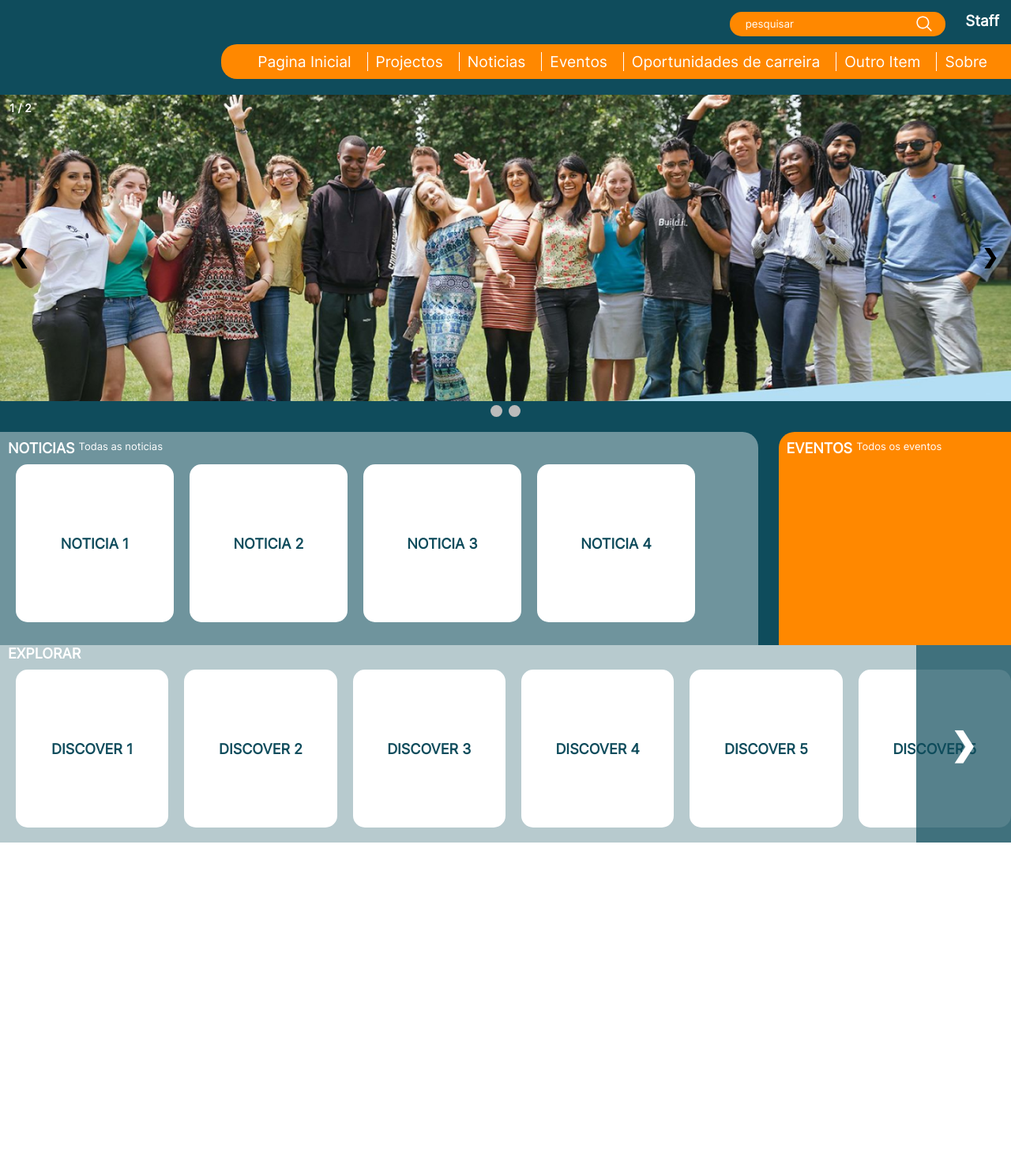
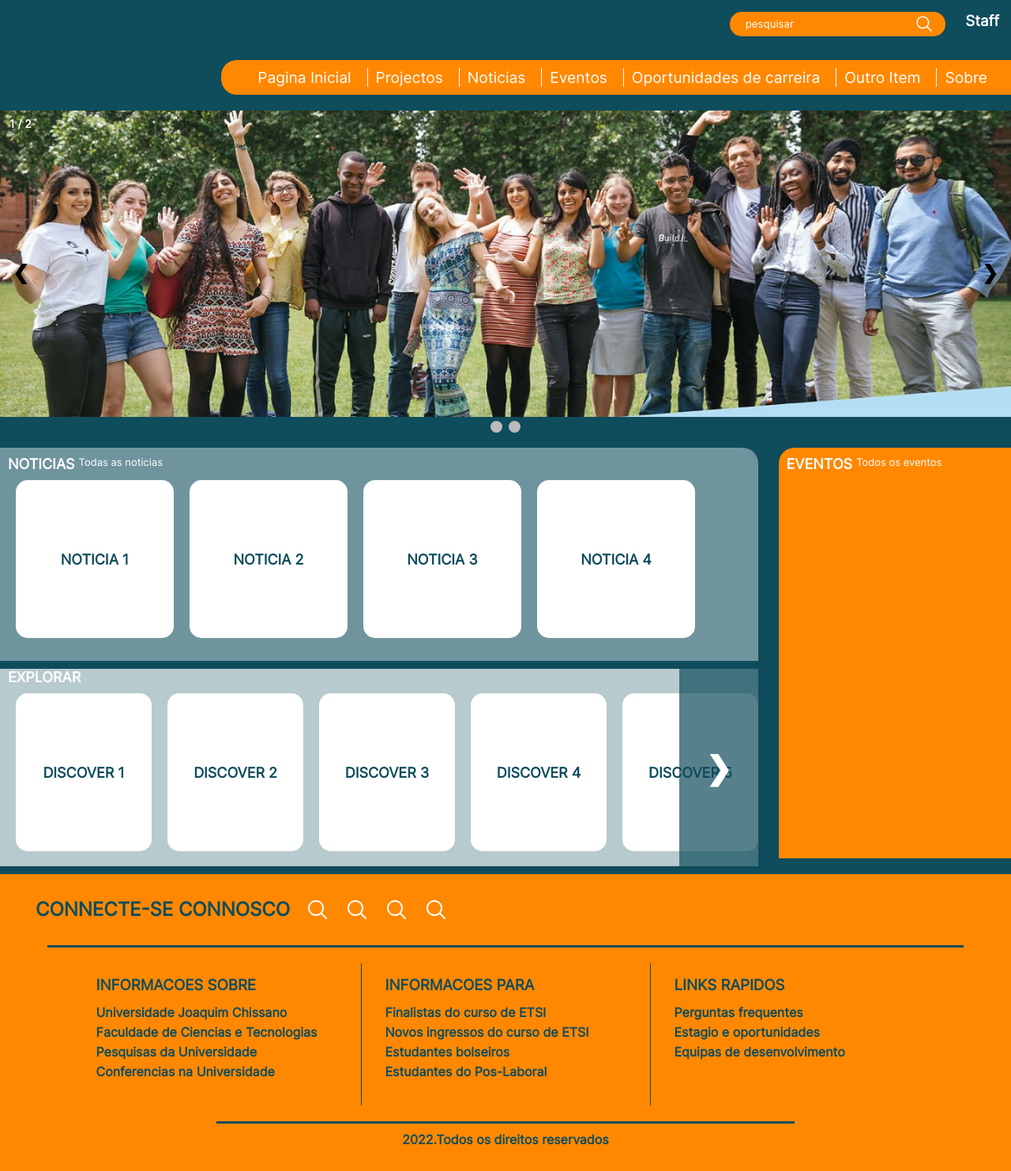
Before and after one commit to Jay-Ubisse/portal-fct, a PHP site: page / in a window 1280 px wide. Shown: the whole page at 79% size. Before the commit the page ends 1067 px from the top, so only its background shows below. Run offline with PHP 8.4, Linux system fonts and the light colour scheme.

Commit message:
Adicionando o footer

```diff
--- a/assets/css/global.css
+++ b/assets/css/global.css
@@ -64,7 +64,7 @@ header > nav {
     justify-content: right;
 }
 header > nav > ul {
-    margin-top: 10px;
+    margin-top: 30px;
     padding: 10px 20px;
     color: #FFFFFF;
     font-size: larger;
@@ -90,3 +90,84 @@ header > nav > ul > li + li {
     border-width: thin;
     border-color: #FFFFFF;
 }
+
+
+/*Estilos para o footer*/
+footer > section{
+    background-color: #FF8800;
+    margin-top: 10px;
+    color:#0F4C5C;
+    padding: 30px;
+}
+
+.social-media{
+    text-transform: uppercase;
+    display: flex;
+    gap: 20px;
+    margin-bottom: 30px;
+    margin-left: 15px;
+}
+
+/* linhas que dividem a informacao */
+hr{
+    background-color: #0F4C5C;
+    border: none;
+    height: 3px;
+}
+
+#hr1{
+    margin-left:30px;
+    margin-right:30px;
+    margin-bottom: 20px;
+}
+
+.h{
+    justify-content: center;
+    display: flex;
+}
+
+#hr2{
+    width: 60%;
+    margin-top: 20px;
+}
+
+/* As 3 divs */
+
+.info-geral{
+    display: flex;
+    justify-content: center;
+
+
+}
+
+.geral{
+    gap:30px;
+    padding: 30px;
+    padding-top: 15px;
+    line-height: 25px;
+    font-weight: bold;
+    width: 25%;
+}
+.geral > h3 > a{
+    text-decoration: none;
+    color:#0F4C5C;
+    text-transform: uppercase;
+}
+
+.geral > ul{
+    margin-top: 10px;
+    list-style-type: none;
+}
+
+ .geral + .geral {
+    border-left-style: solid;
+    border-width: thin;
+    border-color: #0F4C5C;
+}
+
+/* Todos direitos reservados */
+.foot > p{
+    text-align: center;
+    font-weight: 600;
+    margin-top: 10px;
+}
--- a/assets/css/index.css
+++ b/assets/css/index.css
@@ -64,7 +64,6 @@
     transition: background-color 0.6s ease;
 }
 
-.active,
 .dot:hover {
     background-color: #717171;
 }
@@ -93,12 +92,13 @@
     padding-bottom: 20px;
     border-top-right-radius: 20px;
     float: left;
+    margin-bottom: 10px;
 }
 /*seccao dos eventos*/
 aside {
     width: 23%;
     background-color: #FF8800;
-    min-height: 250px;
+    min-height: 500px;
     margin-top: 15px;
     padding-bottom: 20px;
     border-top-left-radius: 20px;
@@ -106,16 +106,16 @@ aside {
 }
 /*seccao das projectos*/
 #explore {
-    width: 100%;
+    width: 75%;
     background-color: rgba(255, 255, 255, 0.7);
     min-height: 250px;
-    clear: both;
     position: relative;
+    clear: left;
 }
 #explore > #scroll {
     background-color: rgba(15, 76, 92, 0.7);
     height: 100%;
-    width: 120px;
+    width: 100px;
     position: absolute;
     right: 0;
     top: 0;
@@ -174,6 +174,4 @@ aside {
 }
 .box-info {
     color: #0F4C5C;
-    width: fit-content;
-
 }
--- a/index.html
+++ b/index.html
@@ -15,7 +15,7 @@
                 <input type="search" name="search" placeholder="pesquisar">
                 <img src="./assets/img/icons/icon-search.svg" alt="icone de pesquisa">
             </div>
-            <h3><a href="#">Staff</a></h3>
+            <h3><a href="./staff/">Staff</a></h3>
         </section>
         <nav>
             <ul>
@@ -87,9 +87,6 @@
                 <div class="box">
                     <h2 class="section-name box-info">DISCOVER 5</h2>
                 </div>
-                <div class="box">
-                    <h2 class="section-name box-info">DISCOVER 5</h2>
-                </div>
             </div>
             <div id="scroll">
                 <a>&#10095;</a>
@@ -97,6 +94,59 @@
         </section>
     </main>
     <footer>
+        <section id="infomation">
+            <div class="social-media">
+                <h2>connecte-se connosco</h2>
+                <img src="./assets/img/icons/icon-search.svg" alt="icone de pesquisa">
+                <img src="./assets/img/icons/icon-search.svg" alt="icone de pesquisa">
+                <img src="./assets/img/icons/icon-search.svg" alt="icone de pesquisa">
+                <img src="./assets/img/icons/icon-search.svg" alt="icone de pesquisa">
+            </div>
+            <hr id="hr1">
+
+            <div class="info-geral">
+               <div class="geral">
+                    <h3><a href="#">informacoes sobre</a></h3>
+                    <ul>
+                        <li>Universidade Joaquim Chissano</li>
+                        <li>Faculdade de Ciencias e Tecnologias </li>
+                        <li>Pesquisas da Universidade</li>
+                        <li>Conferencias na Universidade</li>
+                    </ul>
+              </div>
+
+              <div class="geral">
+                    <h3><a href="#">informacoes para</a></h3>
+                    <ul>
+                        <li>Finalistas do curso de ETSI</li>
+                        <li>Novos ingressos do curso de ETSI</li>
+                        <li>Estudantes bolseiros</li>
+                        <li>Estudantes do Pos-Laboral</li>
+                    </ul>
+              </div>
+
+              <div class="geral">
+                    <h3><a href="#">Links rapidos</a></h3>
+                    <ul>
+                        <li>Perguntas frequentes</li>
+                        <li>Estagio e oportunidades</li>
+                        <li>Equipas de desenvolvimento</li>
+
+                    </ul>
+              </div>
+
+            </div>
+
+            <div class="h">
+                <hr id="hr2">
+            </div>
+
+
+            <div class="foot">
+                <p>2022.Todos os direitos reservados</p>
+            </div>
+
+        </section>
 
     </footer>
 </body>
```
Also changed, not shown: assets/img/logo.png (added), staff/index.html (added).
